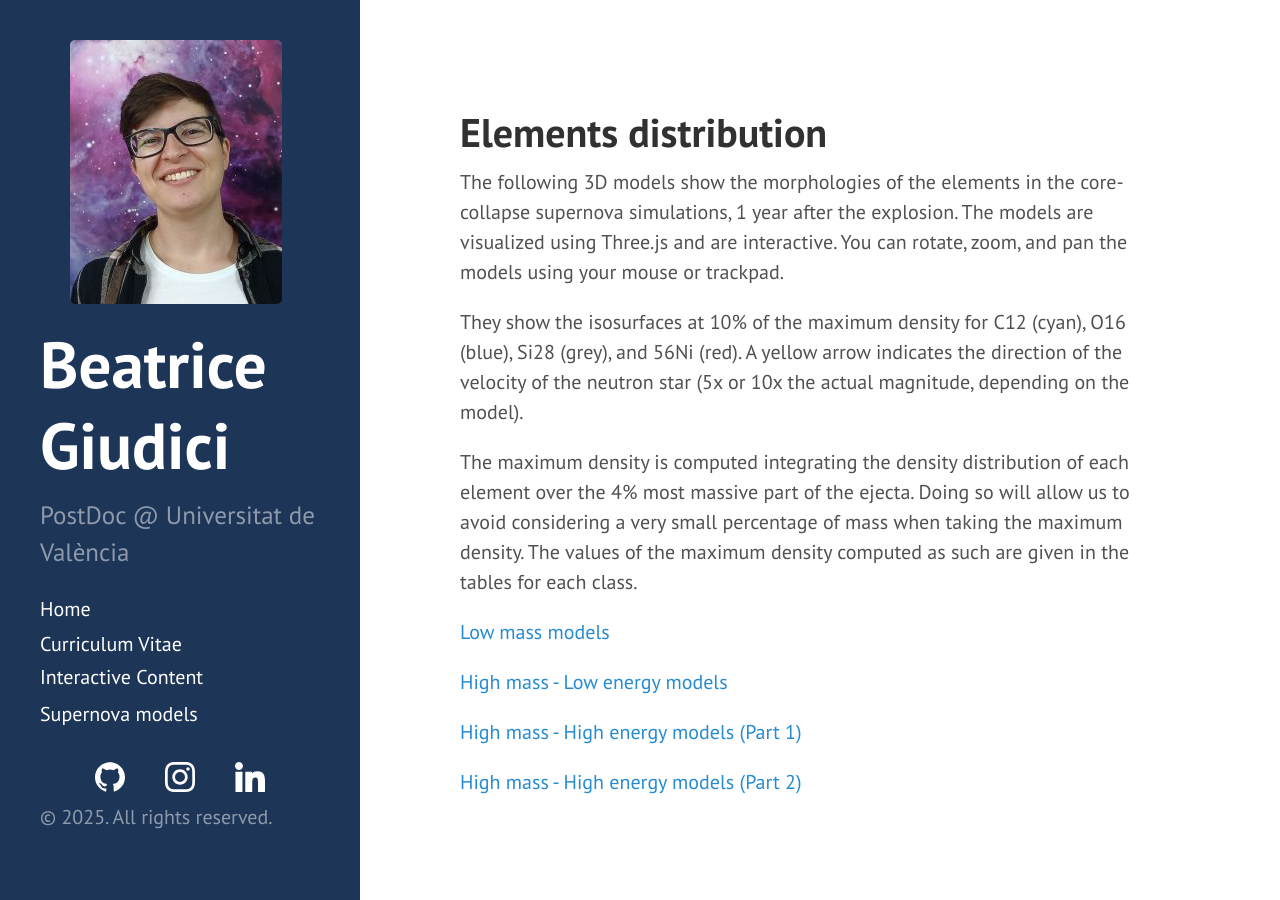
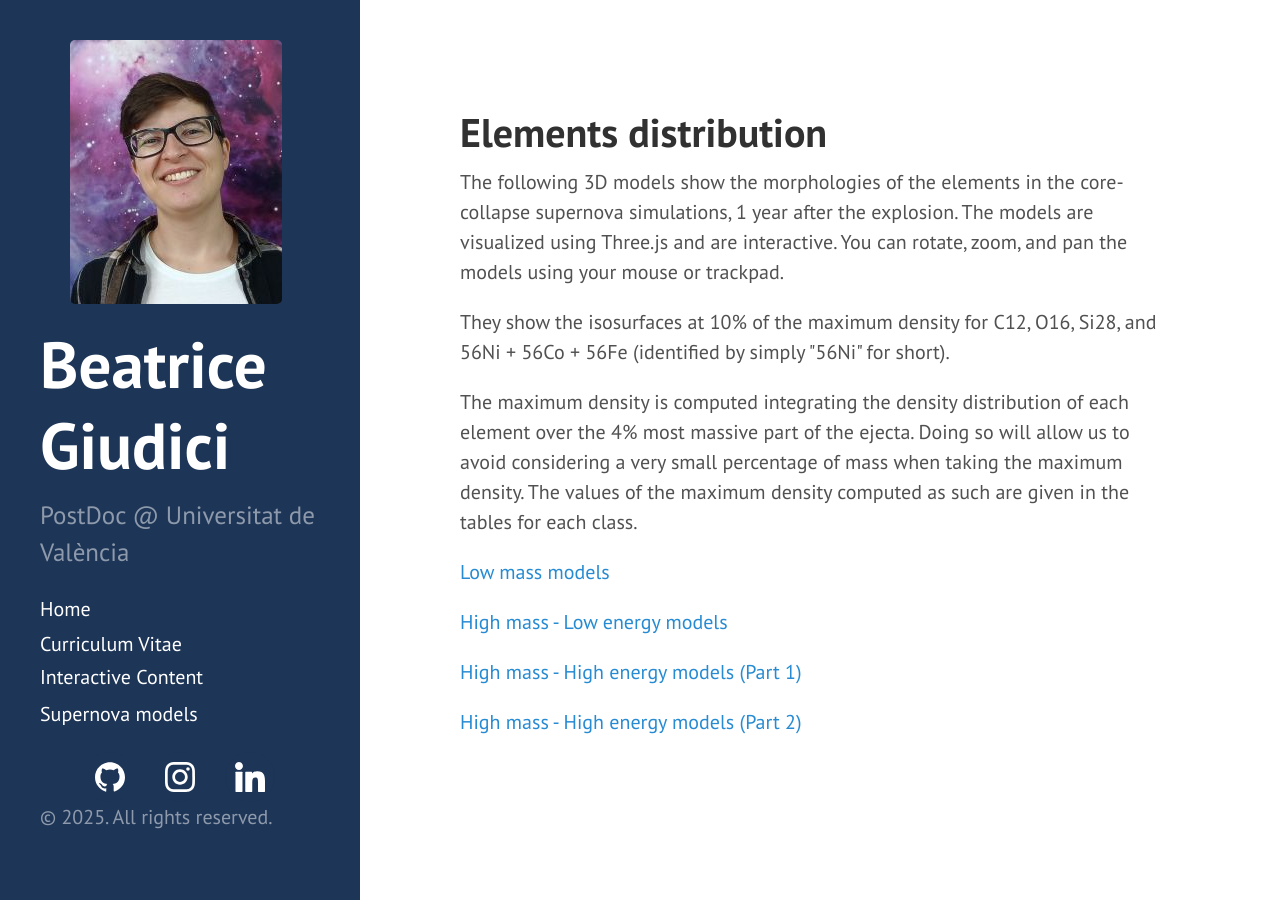
Before and after one commit to BeaGiudici/BeaGiudici.github.io, a Jekyll site: the page built from elements.html, in a window 1280 px wide. Built offline with Jekyll 4.4.1, drawn with Linux system fonts in a browser that asks for light colours.

Commit message:
Adding model SW14.2

```diff
--- a/elements.html
+++ b/elements.html
@@ -10,10 +10,8 @@ title: Elements distribution
     pan the models using your mouse or trackpad.
 </p>
 <p>
-    They show the isosurfaces at 10% of the maximum density for C12 (cyan), O16
-    (blue), Si28 (grey), and 56Ni (red). A yellow arrow indicates the
-    direction of the velocity of the neutron star (5x or 10x the actual
-    magnitude, depending on the model).
+    They show the isosurfaces at 10% of the maximum density for C12, O16, Si28, and
+    56Ni + 56Co + 56Fe (identified by simply "56Ni" for short).
 </p>
 <p>
     The maximum density is computed integrating the density distribution of each
```
Also changed, not shown: elements_dist/elements_lm.html (+6 -9 lines).
